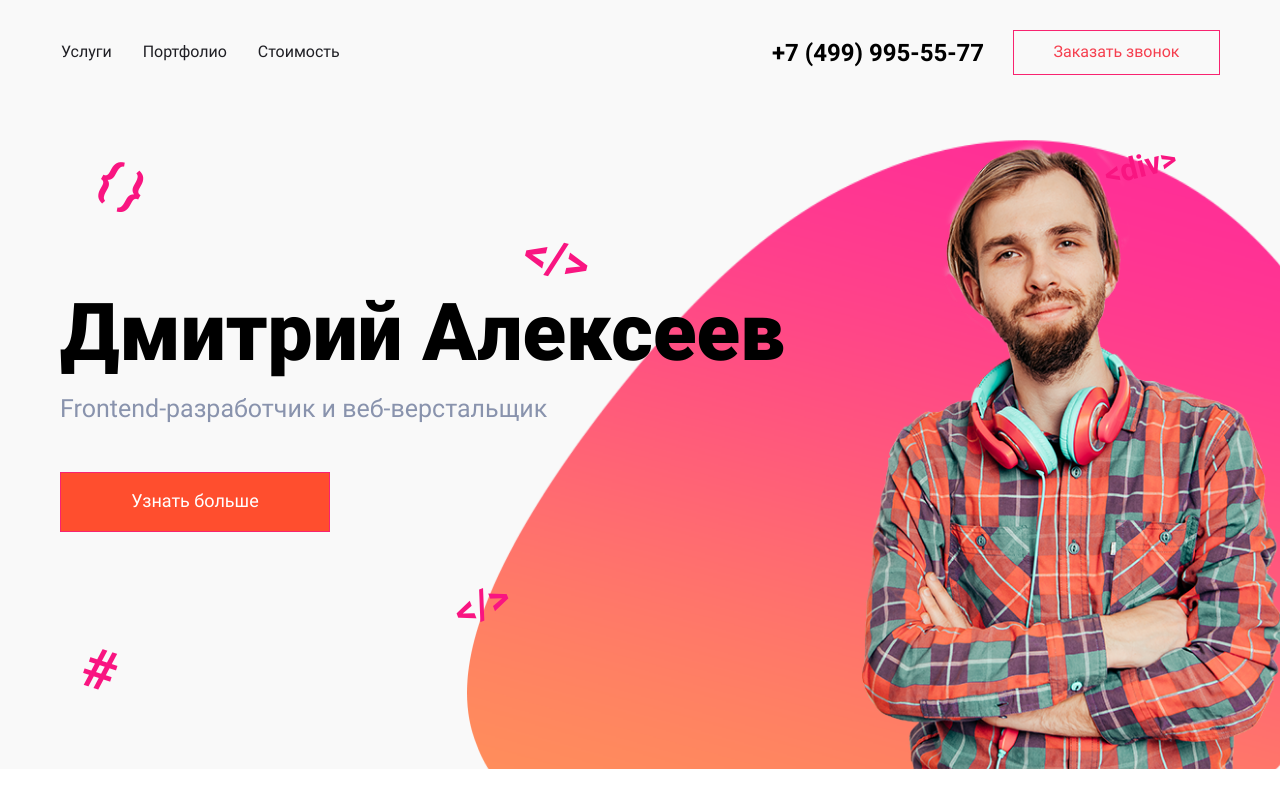
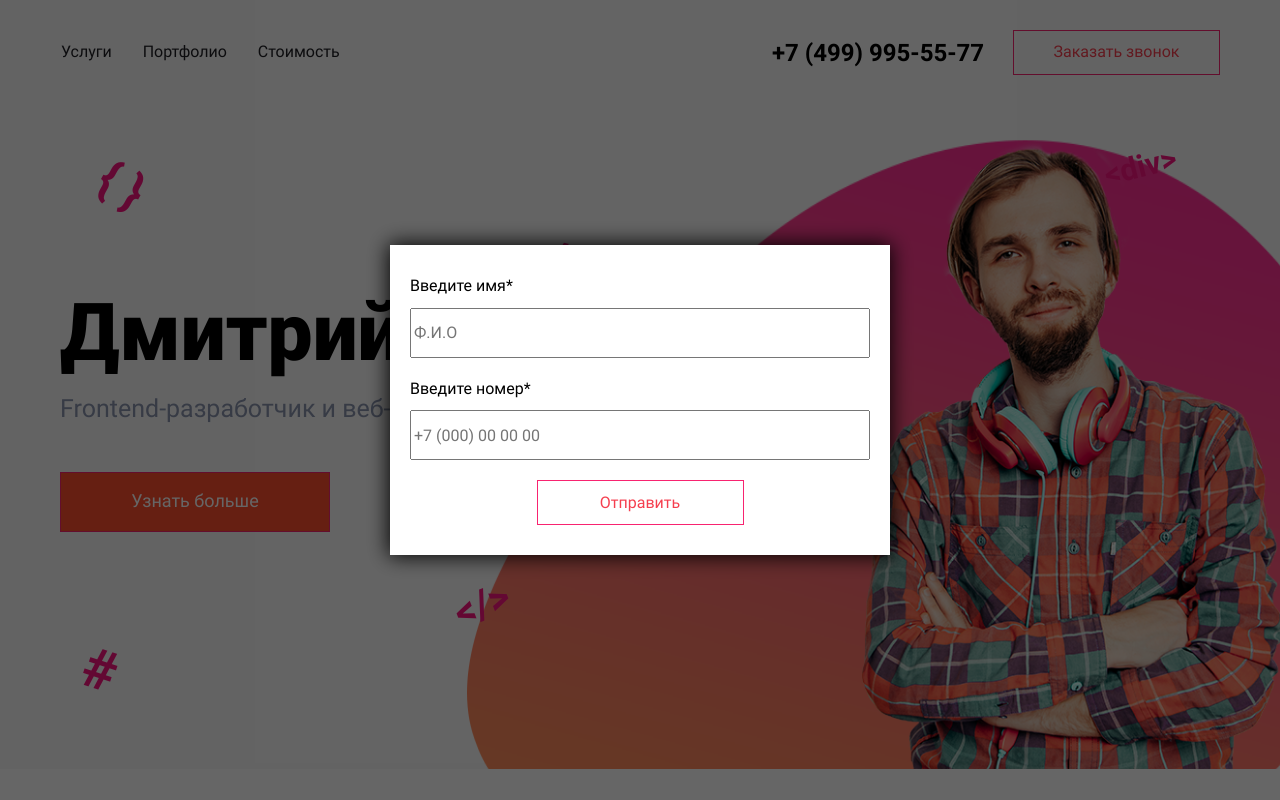
Before and after one commit to lexxmg/diploma, a plain HTML site: page index.html in a window 1280 px wide. Shown: the top 800 px of the page. Drawn offline with Linux system fonts and the light colour scheme.

Commit message:
modal dialog

```diff
--- a/index.html
+++ b/index.html
@@ -37,6 +37,7 @@
 
 		<link rel="stylesheet" href="styles/normalize.css">
 		<link rel="stylesheet" href="styles/styles.css">
+		<link rel="stylesheet" href="styles/modal.css">
 		<link rel="stylesheet" href="styles/button.css">
 		<link rel="stylesheet" href="styles/header.css">
 		<link rel="stylesheet" href="styles/main.css">
@@ -49,6 +50,20 @@
 	</head>
 
 	<body>
+		<div class="modal">
+			<form class="modal__form form">
+				<label class="form__label">Введите имя*
+					<input class="form__input" type="text" name="nik" placeholder="Ф.И.О" required>
+				</label>
+
+				<label class="form__label">Введите номер*
+					<input class="form__input" type="tel" name="tel" placeholder="+7 (000) 00 00 00" required>
+				</label>
+
+				<button class="modal__btn button" title="submit">Отправить</button>
+			</form>
+		</div>
+
 		<header class="header">
 			<div class="header__background">
 					<!-- <img class="logo-container-background__img" src="img/Ellipse_1.png" alt=""> -->
--- /dev/null
+++ b/styles/modal.css
@@ -0,0 +1,51 @@
+.modal {
+	position: fixed;
+	z-index: 20;
+
+	display: flex;
+	justify-content: center;
+	align-items: center;
+
+	width: 100%;
+	height: 100%;
+
+	background-color: rgba(0, 0, 0, .6);
+
+	/*display: none;*/
+}
+
+.modal__form {
+	width: 500px;
+	min-height: 100px;
+
+	padding: 30px 20px;
+
+	background-color: white;
+
+	/*border: 1px solid #f82370;*/
+
+	box-shadow: 0 0 20px 1px;
+}
+
+.form {
+
+}
+
+.form__label {
+
+}
+
+.form__input {
+	display: block;
+
+	width: 100%;
+	height: 50px;
+
+	margin: 10px 0 20px 0;
+}
+
+.modal__btn {
+	display: block;
+
+	margin: 0 auto;
+}
--- a/styles/styles.css
+++ b/styles/styles.css
@@ -12,6 +12,9 @@ html {
 }
 
 body {
+  overflow: hidden;
+
+  width: 100%;
   min-width: 320px;               /* box-model */
   margin: 0;
 
```
